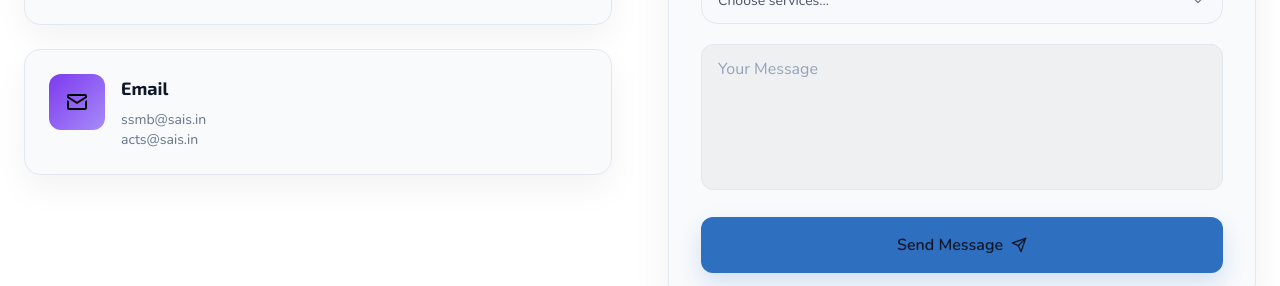
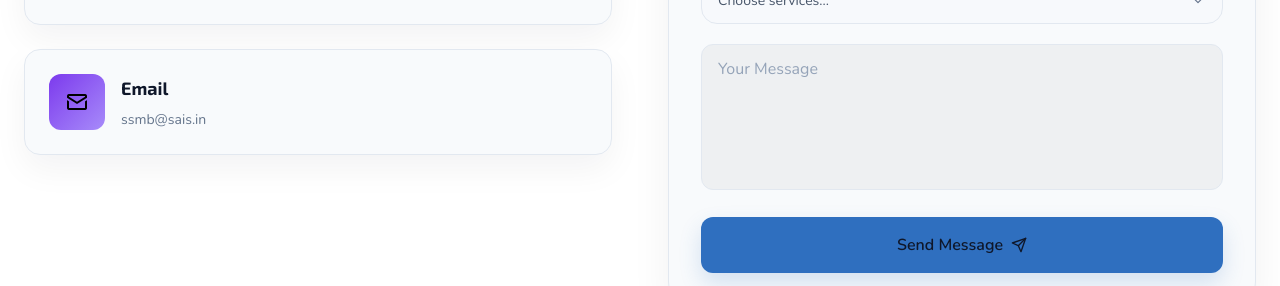
Before and after one commit to Yasir533/sai-infotech-webapp, a React (Vite) app in the folder sai-info/: page / in a window 1280 px wide. Shown: the part 3660-3946 px from the top of the page. Built offline with nearby package versions, Linux system fonts and the light colour scheme; a web font is replaced by a local one.

Commit message:
changes in mail.

```diff
--- a/sai-info/src/components/Contact.jsx
+++ b/sai-info/src/components/Contact.jsx
@@ -40,7 +40,7 @@ const contactInfo = [
   {
     icon: FiMail,
     title: 'Email',
-    lines: ['ssmb@sais.in','acts@sais.in'],
+    lines: ['ssmb@sais.in'],
     color: 'from-violet-600 to-violet-400',
   },
 ]
```
